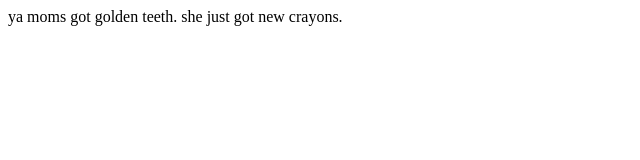
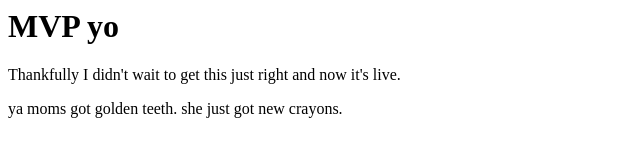
Before and after one commit to joshwyatt/joshwyatt.github.io, a plain HTML site: page index.html in a window 1280 px wide. Shown: the whole page, without its empty margins (0-640 px from the left). Drawn offline with Linux system fonts and the light colour scheme.

Commit message:
Write html

```diff
--- a/index.html
+++ b/index.html
@@ -1 +1,10 @@
+<html>
+  <head>
+   <title>joshwyatt</title>
+  </head>
+  <body>
+   <h1>MVP yo</h1>
+   <p>Thankfully I didn't wait to get this just right and now it's live.</p>
+  </body>
+</html>
 ya moms got golden teeth. she just got new crayons.
```
